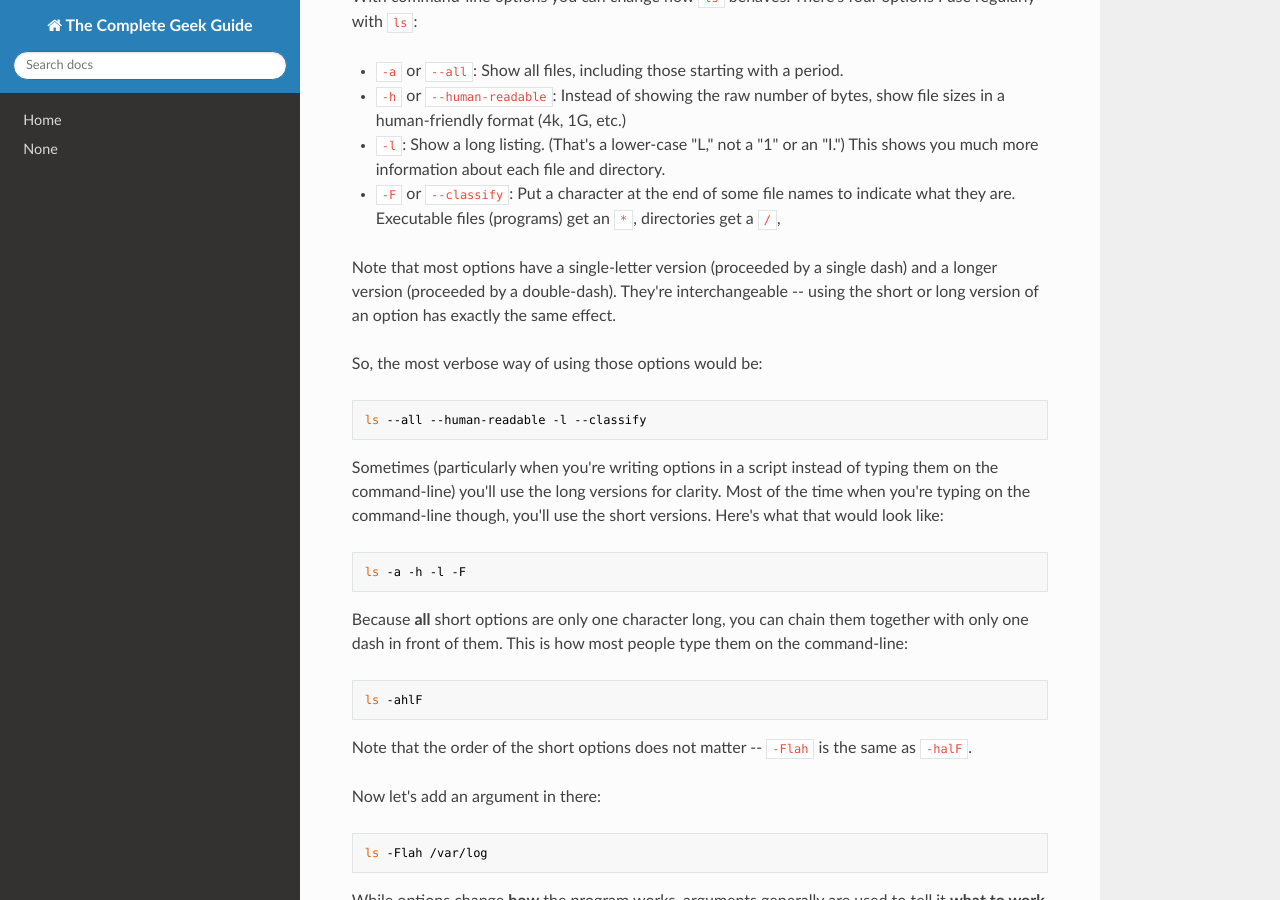
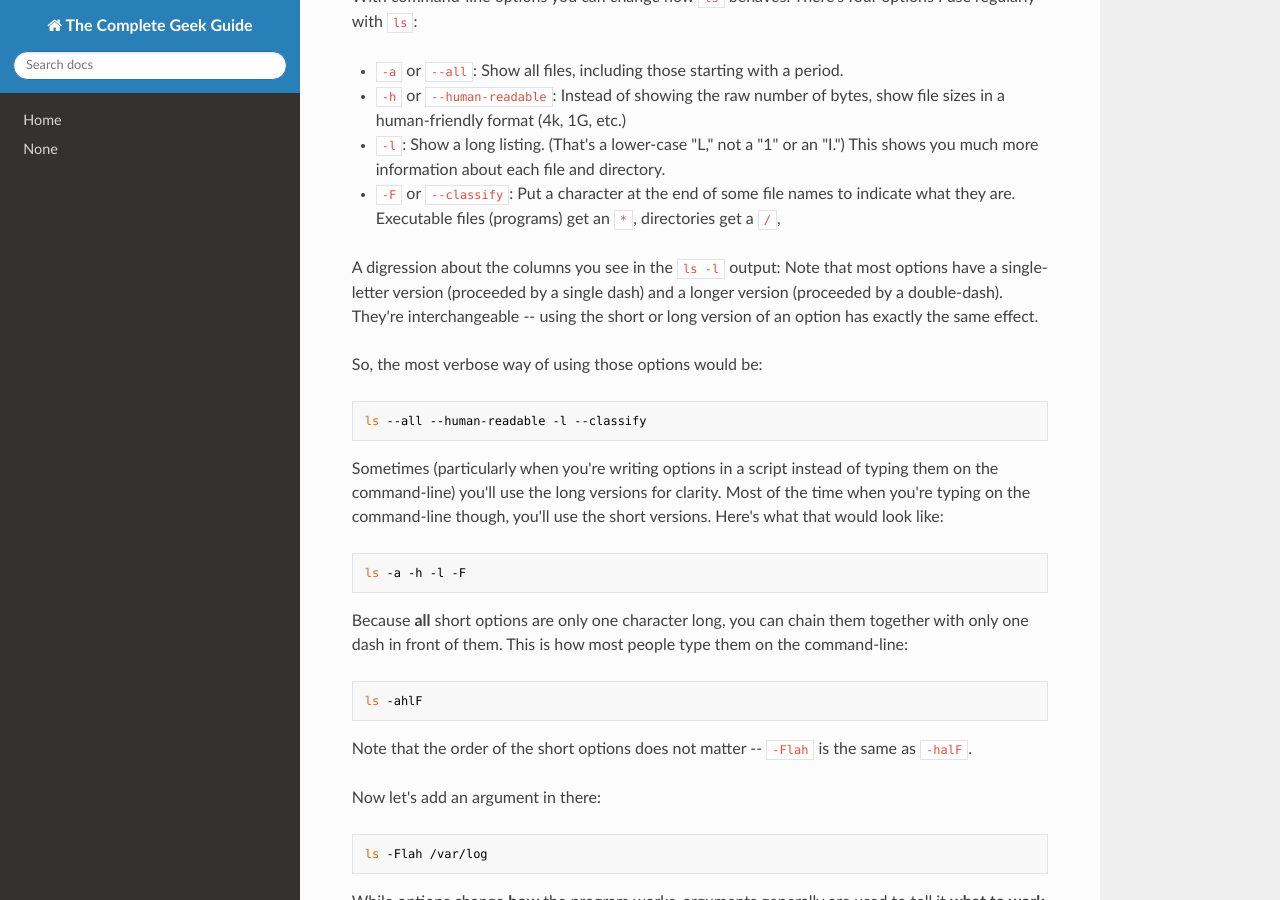
Before and after one commit to CommandLineLabs/completegeek, an MkDocs documentation site: the page built from docs/linux-basics/command-line-options-and-arguments.md, in a window 1280 px wide and 900 px high, scrolled down 813 px. Built offline with MkDocs 1.6.1, drawn with Linux system fonts in a browser that asks for light colours; nearby versions of some CDN libraries.

```diff
--- a/docs/linux-basics/command-line-options-and-arguments.md
+++ b/docs/linux-basics/command-line-options-and-arguments.md
@@ -28,6 +28,7 @@ With command-line options you can change how `ls` behaves. There's four options
 * `-l`: Show a long listing. (That's a lower-case "L," not a "1" or an "I.") This shows you much more information about each file and directory.
 * `-F` or `--classify`: Put a character at the end of some file names to indicate what they are. Executable files (programs) get an `*`, directories get a `/`,
 
+A digression about the columns you see in the `ls -l` output:
 Note that most options have a single-letter version (proceeded by a single dash) and a longer version (proceeded by a double-dash). They're interchangeable -- using the short or long version of an option has exactly the same effect.
 
 So, the most verbose way of using those options would be:
```
Also changed, not shown: docs/master_outline.md (+1 -1 lines).
